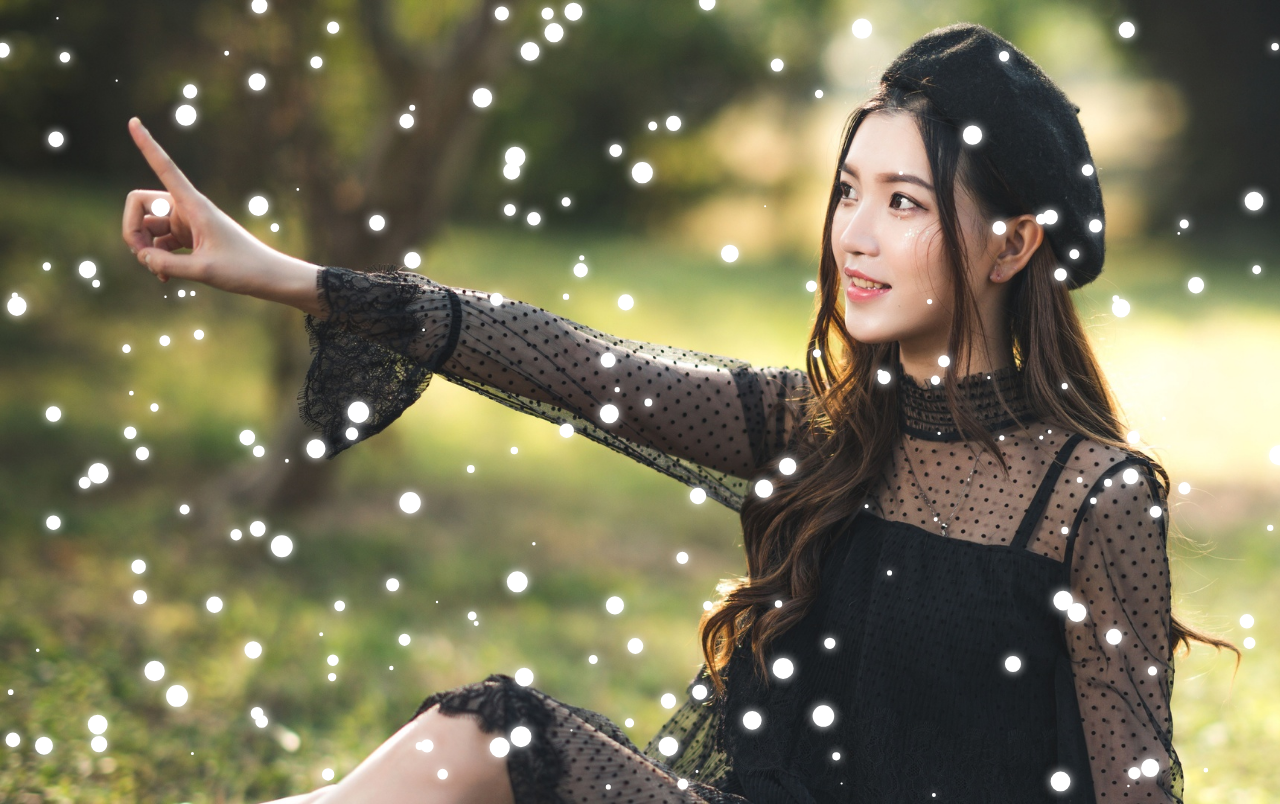
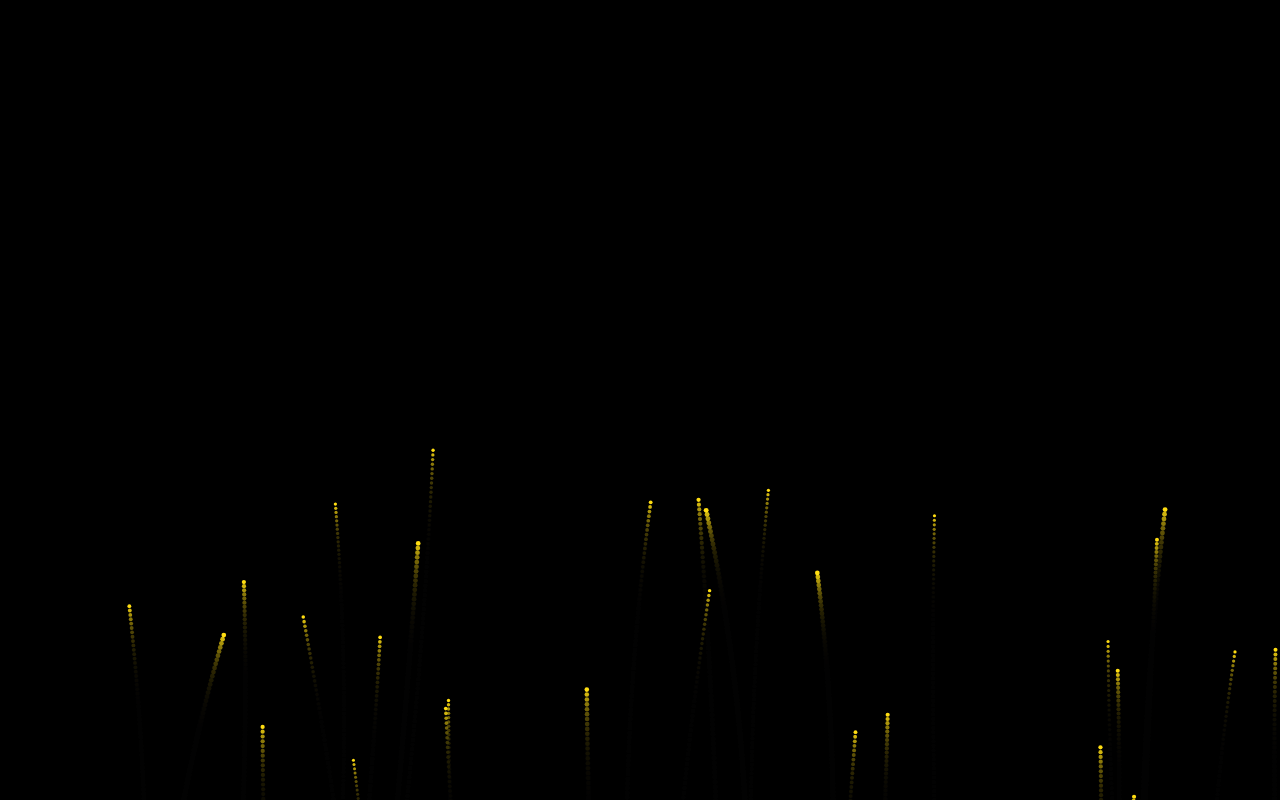
Before and after one commit to Ordinary-Ant/gadget, a website built with Vite: page index.html in a window 1280 px wide. Built offline with nearby package versions, Linux system fonts and the light colour scheme; animation ran at ten frames a second.

Commit message:
feat: 烟花动画加入

```diff
--- /dev/null
+++ b/lib/fireworks/fireworks.ts
@@ -0,0 +1,134 @@
+// 生成随机颜色
+function genRandomColor() {
+    const r: number = Math.floor(Math.random() * 256)
+    const g: number = Math.floor(Math.random() * 256)
+    const b: number = Math.floor(Math.random() * 256)
+    return `rgb(${r}, ${g}, ${b})`
+}
+
+
+export function genFireworks(fire: number = 160, path: number = 30) {
+    const canvas: HTMLCanvasElement | any = document.querySelector('canvas')
+    const context: CanvasRenderingContext2D = canvas?.getContext('2d')
+
+    // 画布设置
+    const width: number = window.innerWidth || 0
+    const height: number = window.innerHeight || 0
+    canvas.width = width
+    canvas.height = height
+    context.fillStyle = 'black'
+    context.fillRect(0, 0, canvas.width, canvas.height)
+
+    // 烟花数量 & 烟花炸开火花数量
+    const fire_path_list: Array<any> = []
+    const fire_works_list: Array<any> = []
+    const pos = { x: canvas.width, y: canvas.height / 2 }
+
+    // 生成烟花
+    for (let i = 0; i < path; i++) {
+        const path_obj = {
+            x: Math.random() * pos.x + 1,
+            y: Math.random() * fire * 2 + canvas.height,
+            size: Math.random() + 1.5,
+            fill: '#fd1',
+            vx: Math.random() - 0.5,
+            vy: -(Math.random() + 4),
+            ax: Math.random() * 0.02 - 0.01,
+            far: Math.random() * fire + (pos.y - fire),
+            base: {}
+        }
+        path_obj.base = {
+            x: path_obj.x,
+            y: path_obj.y,
+            vx: path_obj.vx
+        }
+        fire_path_list.push(path_obj)
+    }
+
+    // 计算烟花生前路径和炸开路径
+    function calculationPath () {
+        for (let i = 0, len = fire_path_list.length; i < len; i++) {
+            const path_item = fire_path_list[i]
+            if (path_item.y <= path_item.far) {
+                const color = genRandomColor()
+                for (let j = 0; j < path * 5; j++) {
+                    const fire_obj = {
+                        x: path_item.x,
+                        y: path_item.y,
+                        size: Math.random() + 1.5,
+                        fill: color,
+                        vx: Math.random() * 5 - 2.5,
+                        vy: Math.random() * -5 + 1.5,
+                        ay: 0.05,
+                        alpha: 1,
+                        life: Math.round(Math.random() * fire / 2) + fire / 2,
+                        base: {}
+                    }
+                    fire_obj.base = {
+                        life: fire_obj.life,
+                        size: fire_obj.size
+                    }
+                    fire_works_list.push(fire_obj)
+                }
+                path_item.y = path_item.base.y
+                path_item.x = path_item.base.x
+                path_item.vx = path_item.base.vx
+                path_item.ax = Math.random() * 0.02 - 0.01
+            }
+            path_item.x += path_item.vx
+            path_item.y += path_item.vy
+            path_item.vx += path_item.ax
+        }
+        for (let x = fire_works_list.length - 1; x >= 0; x--) {
+            const fire_item = fire_works_list[x]
+            if (fire_item) {
+                fire_item.x += fire_item.vx
+                fire_item.y += fire_item.vy
+                fire_item.vy += fire_item.ay
+                fire_item.alpha = fire_item.life / fire_item.base.life
+                fire_item.size = fire_item.alpha * fire_item.base.size
+                fire_item.alpha = fire_item.alpha > 0.6 ? 1 : fire_item.alpha
+                fire_item.life--
+                if (fire_item.life <= 0) {
+                    fire_works_list.splice(x, 1)
+                }
+            }
+
+        }
+    }
+
+    // 绘制烟花升起和炸开动画
+    function drawAnimation () {
+        context.globalCompositeOperation = 'source-over'
+        context.globalAlpha = 0.18
+        context.fillStyle = 'black'
+        context.fillRect(0, 0, canvas.width, canvas.height)
+        context.globalCompositeOperation = 'screen'
+        context.globalAlpha = 1
+
+        for (let i = 0, len = fire_works_list.length; i < len; i++) {
+            const fire_item = fire_works_list[i]
+            context.globalAlpha = fire_item.alpha
+            context.beginPath()
+            context.arc(fire_item.x, fire_item.y, fire_item.size, 0, 2 * Math.PI)
+            context.closePath()
+            context.fillStyle = fire_item.fill
+            context.fill()
+        }
+
+        for (let j = 0, len2 = fire_path_list.length; j < len2; j++) {
+            const path_item = fire_path_list[j]
+            context.beginPath()
+            context.arc(path_item.x, path_item.y, path_item.size, 0, 2 * Math.PI)
+            context.closePath()
+            context.fillStyle = path_item.fill
+            context.fill()
+        }
+    }
+
+    (function fn(){
+        requestAnimationFrame(fn)
+        calculationPath()
+        drawAnimation()
+    })()
+}
--- a/lib/main.ts
+++ b/lib/main.ts
@@ -1,5 +1,8 @@
 // 雪花动画
 import { genSnowflake } from './snowflake/snowflake'
+// 烟花动画
+import { genFireworks } from './fireworks/fireworks'
 export {
-  genSnowflake
+  genSnowflake,
+  genFireworks
 }
--- a/src/main.ts
+++ b/src/main.ts
@@ -1,5 +1,5 @@
 import './style.css'
-import { genSnowflake } from '../lib/main'
-genSnowflake()
+import { genSnowflake, genFireworks } from '../lib/main'
+genFireworks()
 
 // setupCounter(document.querySelector<HTMLButtonElement>('#counter')!)
--- a/src/style.css
+++ b/src/style.css
@@ -2,8 +2,8 @@
   margin: 0;
   padding: 0;
 }
-body {
+/* body {
   background-image: url(../public/1.jpg);
   object-fit: cover;
   background-size: cover;
-}
+} */
```
Also changed, not shown: README.md.
